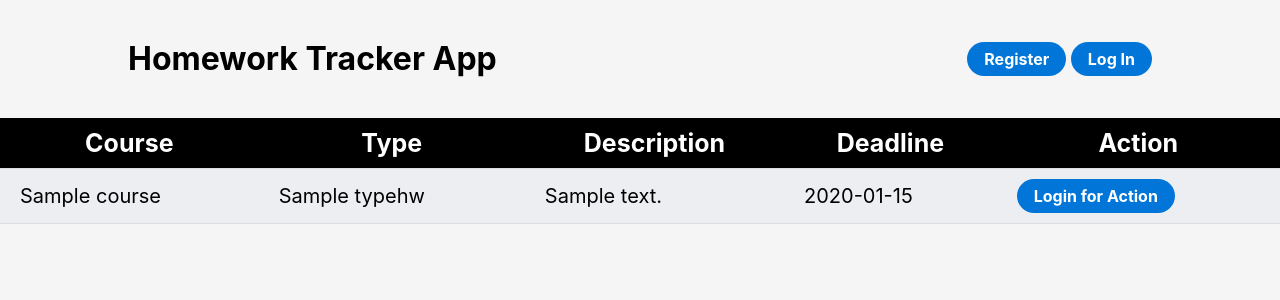
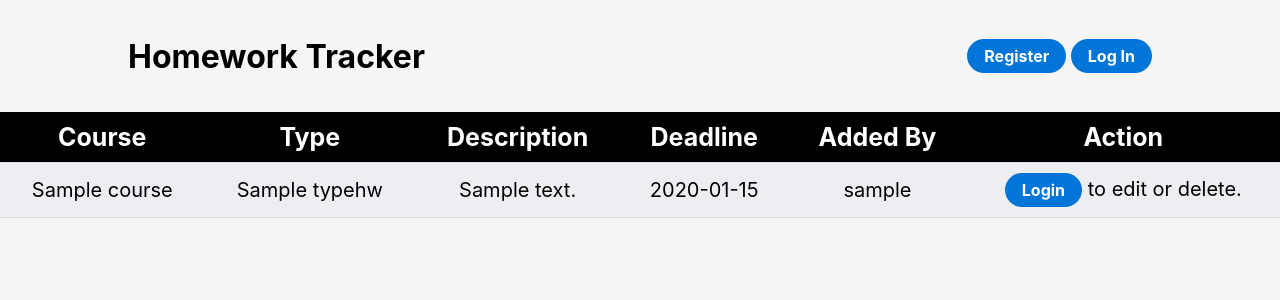
Before and after one commit to udaychhina/acit2911, a Flask app: template hw_tracker/templates/homework/index.html in a window 1280 px wide. Shown: the top 300 px of the page. Run offline with Flask 2, Linux system fonts and the light colour scheme; the template is opened without the code that fills it: most values are stand-ins (such as "Sample title", 1, 10 or a date in 2020).

Commit message:
added feature to only allow logged in users to change their edits

```diff
--- a/hw_tracker/homework.py
+++ b/hw_tracker/homework.py
@@ -11,7 +11,7 @@ bp = Blueprint('homework', __name__)
 def index():
     db = get_db()
     hw_items = db.execute(
-        'SELECT hw.id, course, name, typehw, desc, duedate, completed, author_id'
+        'SELECT hw.id, course, name, typehw, desc, duedate, completed, author_id, u.username'
         '   FROM hw JOIN user u on hw.author_id = u.id'
     ).fetchall()
     return render_template('homework/index.html', hw_items=hw_items)
--- a/hw_tracker/static/css/styles.css
+++ b/hw_tracker/static/css/styles.css
@@ -3,10 +3,16 @@
     box-sizing: border-box;
 }
 
+:root {
+    --background-color-app: #F5F5F5;
+    --even-table-row: #dddddd;
+    --odd-table-row: #edeef1;
+}
+
 body {
     width: 100%;
     font-family: 'Inter', sans-serif;
-    background-color: #F5F5F5;
+    background-color: var(--background-color-app);
     margin: 0;
     padding: 0;
     font-family: var(--body-font);
@@ -17,10 +23,10 @@ body {
 header {
     display: flex;
     justify-content: flex-end;
-
     align-items: center;
     padding: 18px 10%;
-    background-color: #F5F5F5;
+    background-color: var(--background-color-app);
+    height: 7em;
 }
 
 h1 {
@@ -34,14 +40,8 @@ table {
     border-collapse: collapse;
 }
 
-.header_fixed {
-    max-height: 100vh;
-    width: 100%;
-    /*https://www.w3schools.com/cssref/pr_pos_overflow.asp*/
-    overflow: auto;
-}
 
-.header_fixed thead th {
+thead th {
     /*https://www.w3schools.com/css/css_positioning.asp*/
     position: sticky;
     top: 0;
@@ -55,15 +55,16 @@ td {
     border-bottom: 1px solid #dddddd;
     padding: 10px 20px;
     font-size: 20px;
+    text-align: center;
 }
 
 /*https://www.w3schools.com/cssref/sel_nth-child.asp*/
 tr:nth-child(even) {
-    background-color: #dddddd;
+    background-color: var(--even-table-row);
 }
 
 tr:nth-child(odd) {
-    background-color: #edeef1;
+    background-color: var(--odd-table-row);
 }
 
 /*https://www.w3schools.com/cssref/sel_hover.asp*/
@@ -146,7 +147,7 @@ a.button {
 /*===== FORM =====*/
 
 :root {
-    /*===== Colores =====*/
+    /*===== Colors =====*/
     --first-color: #1A73E8;
     --input-color: #80868B;
     --border-color: #DADCE0;
@@ -201,7 +202,7 @@ a.button {
     left: 1rem;
     top: 1rem;
     padding: 0 .25rem;
-    background-color: #F5F5F5;
+    background-color: var(--background-color-app);
     color: var(--input-color);
     font-size: var(--normal-font-size);
     transition: .3s;
@@ -214,7 +215,7 @@ a.button {
     outline: none;
     border: none;
     background-color: var(--first-color);
-    color: #fff;
+    color: rgb(202, 0, 0);
     font-size: var(--normal-font-size);
     border-radius: .5rem;
     cursor: pointer;
@@ -300,9 +301,13 @@ a.button {
     margin-bottom: 12vh;
 }
 
+/* FLASH ERROR MESSAGES */
+
 .flash {
     width: 100%;
     padding: 1em;
     background: rgb(251, 102, 102);
     color: black;
+    text-align: center;
+    font-weight: bold;
 }
--- a/hw_tracker/templates/base.html
+++ b/hw_tracker/templates/base.html
@@ -3,8 +3,9 @@
     <meta charset='UFT-8'>
     <meta name="viewport" content="width=device-width, initial-scale=1.0" />
     <meta http-equiv="X-UA-Compatible" content="ie=edge" />
-    <title>{% block title %} {% endblock %}</title>
+    <title>{% block title %} {% endblock %} - HT</title>
     <link rel="stylesheet" type="text/css" href="{{ url_for('static',filename='css/styles.css') }}" />
+    <link rel="icon" href="https://pngimg.com/uploads/book/book_PNG51090.png"/>
 </head>
 
 {% block body %}
--- a/hw_tracker/templates/header.html
+++ b/hw_tracker/templates/header.html
@@ -10,7 +10,7 @@
     {% endif %}
     {% endfor %}
 <header>
-    <h1>Homework Tracker App</h1>
+    <h1>Homework Tracker</h1>
     <div class="navbar-btn-container">
         {% if g.user %}
         <a href="/" class="button button-4">Home</a>
--- a/hw_tracker/templates/homework/index.html
+++ b/hw_tracker/templates/homework/index.html
@@ -6,6 +6,7 @@
 
 <div class="header_fixed">
     {% include 'header.html' %}
+</div>
     <table>
         <thead>
             <tr>
@@ -13,6 +14,7 @@
                 <th>Type</th>
                 <th>Description</th>
                 <th>Deadline</th>
+                <th>Added By</th>
                 <th>Action</th>
             </tr>
         </thead>
@@ -23,13 +25,14 @@
                 <td>{{ homework['typehw'] }}</td>
                 <td>{{ homework['desc'] }}</td>
                 <td>{{ homework['duedate'] }}</td>
+                <td>{{ homework['username'] }}</td>
                 <td>
-                    <div class="button-container">
-                        {% if g.user %}
+                    <div>
+                        {% if g.user['id'] == homework['author_id'] %}
                         <a href=" {{ url_for('homework.update', id=homework['id']) }} " class="button button-1">Edit</a>
                         <a href=" {{ url_for('homework.delete', id=homework['id']) }} " class="button button-2">Delete</a>
                         {% else %}
-                        <a href=" {{ url_for('auth.login') }}" class="button button-4">Login for Action</a>
+                        <a href=" {{ url_for('auth.login') }}" class="button button-4">Login</a> to edit or delete.
                         {% endif %}
                     </div>
                 </td>
@@ -37,5 +40,5 @@
             {% endfor %}
         </tbody>
     </table>
-</div>
+
 {% endblock %}
```
Also changed, not shown: hw_tracker/__init__.py (+2 -5 lines), hw_tracker/templates/homework/welcome.html (added, +41 -0 lines).
